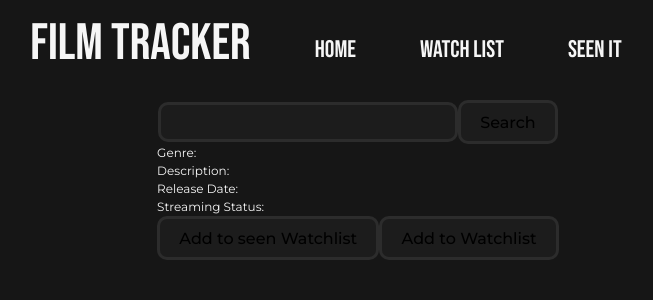
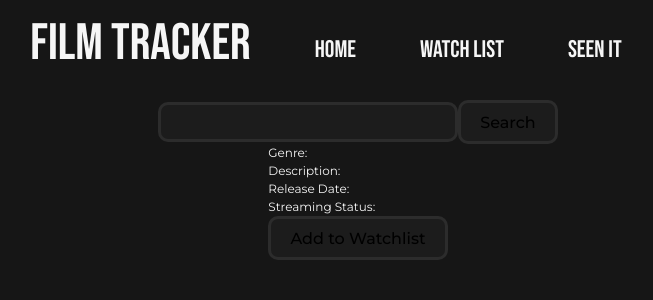
Before and after one commit to HPOGFD/watchYouDoing, a React (Vite) app in the folder client/: page / in a window 1280 px wide. Shown: the top 300 px of the page, without its empty margins (282-935 px from the left). Built offline with nearby package versions, Linux system fonts and the light colour scheme.

Commit message:
only one button Add to watalsit after searching

```diff
--- a/client/src/components/movieCard.tsx
+++ b/client/src/components/movieCard.tsx
@@ -16,7 +16,6 @@ const FilmCard: React.FC<FilmCardProps> = ({
   movie,
   onSeenItList,
   onWatchList,
-  addToSeenItList,
   addToWatchlist,
   extraInfo,
 }) => {
@@ -62,15 +61,12 @@ const FilmCard: React.FC<FilmCardProps> = ({
     {!onSeenItList() && !onWatchList() && (
       <>
         <button onClick={addToWatchlist}>Add to Watchlist</button>
-        <button onClick={addToSeenItList}>Add to Seen It List</button>
+
       </>
     )}
     {(onSeenItList() || onWatchList()) && (
       <div>
 
-        <button onClick={addToSeenItList}>
-          Add to seen {onSeenItList() ? 'Seen It List' : 'Watchlist'}
-        </button>
         <button onClick={addToWatchlist}>
           Add to {onSeenItList() ? 'Seen It List' : 'Watchlist'}
         </button>
```
